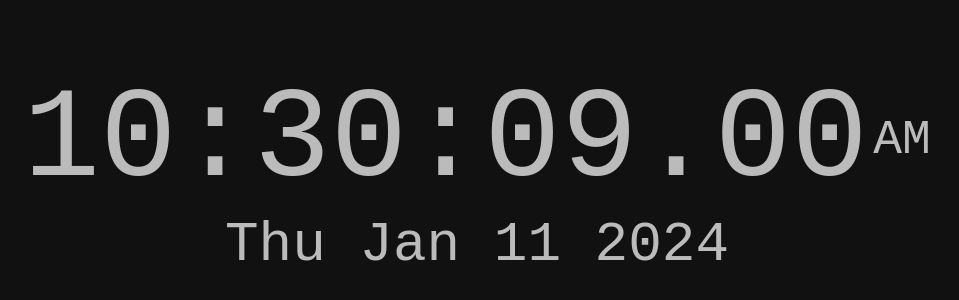
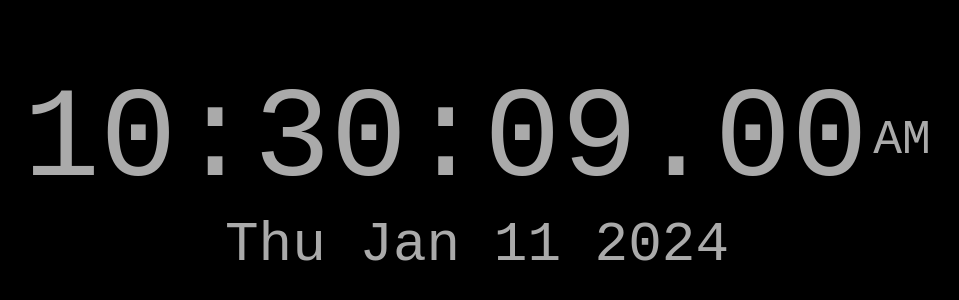
Before and after one commit to nahina9/clock, a plain HTML site: page index.html in a window 1280 px wide. Shown: the part 228-528 px from the top of the page, without its empty margins (163-1122 px from the left). Drawn offline with Linux system fonts and the light colour scheme.

Commit message:
Update styles.css

```diff
--- a/styles.css
+++ b/styles.css
@@ -6,8 +6,8 @@ body {
       height: 100vh;
       margin: 0;
       font-family: 'Courier New', monospace; /* Use a monospaced font */
-      background-color: #111; /* Dark background color */
-      color: #bbb; /* White text color */
+      background-color: #000; /* Dark background color */
+      color: #AAA; /* White text color */
     }
 
     #clock-container {
```
